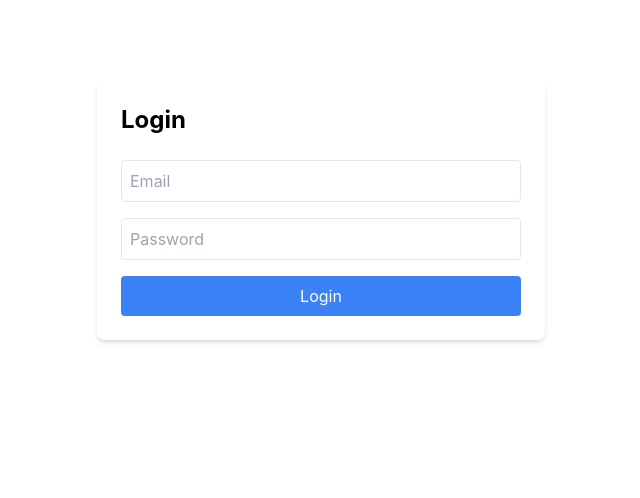
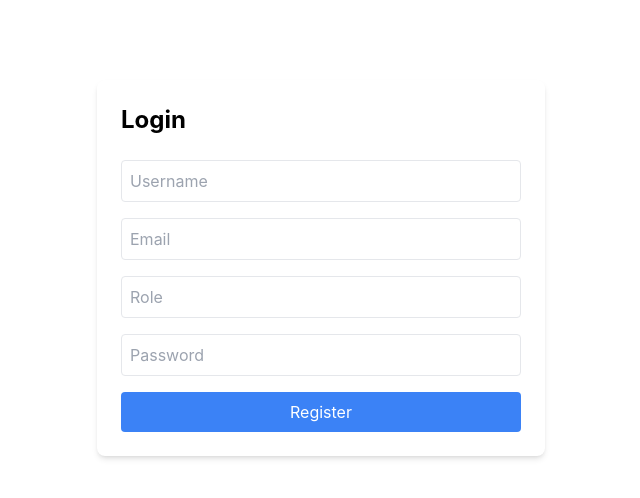
Before and after one commit to SubodaDabarera/Quiz-Platform-Frontend, a React (Vite) app: page /register in a window 1280 px wide. Shown: the top 498 px of the page, without its empty margins (319-959 px from the left). Built offline with nearby package versions, Linux system fonts and the light colour scheme.

Commit message:
execution issue fixes added

```diff
--- a/src/components/Quiz/QuizList.tsx
+++ b/src/components/Quiz/QuizList.tsx
@@ -1,8 +1,8 @@
 import { useEffect, useState } from 'react';
 import axios from 'axios';
-import {Quiz} from '@/types'
-import LoadingSpinner from '@/components/LoadingSpinner'
-import ErrorAlert from '@/components/ErrorAlert'
+import {Quiz} from '../../types'
+import LoadingSpinner from '../LoadingSpinner'
+import ErrorAlert from '../ErrorAlert'
 
 export default function QuizList() {
   const [quizzes, setQuizzes] = useState<Quiz[]>([]);
--- a/src/pages/Admin.tsx
+++ b/src/pages/Admin.tsx
@@ -1,7 +1,7 @@
 import { useState } from 'react';
 import { Link } from 'react-router-dom';
-import CreateQuizForm from '@/components/Quiz/CreateQuizForm';
-import QuizList from '@/components/Quiz/QuizList';
+import CreateQuizForm from '../components/Quiz/CreateQuizForm';
+import QuizList from '../components/Quiz/QuizList';
 
 export default function Admin() {
   const [showForm, setShowForm] = useState(false);
--- a/src/pages/Login.tsx
+++ b/src/pages/Login.tsx
@@ -1,6 +1,6 @@
 import { useForm } from 'react-hook-form';
 import { useNavigate } from 'react-router-dom';
-import axios from 'axios';
+import {axiosRequest} from '../utils/api'
 
 interface LoginForm {
   email: string;
@@ -13,7 +13,7 @@ export default function Login() {
 
   const onSubmit = async (data: LoginForm) => {
     try {
-      const res = await axios.post('/api/auth/login', data);
+      const res = await axiosRequest.post('/api/auth/login', data)
       localStorage.setItem('token', res.data.token);
       localStorage.setItem('role', res.data.role);
       navigate('/');
--- a/src/pages/QuizRoom.tsx
+++ b/src/pages/QuizRoom.tsx
@@ -1,7 +1,8 @@
 import { useEffect, useState } from 'react';
 import { useParams } from 'react-router-dom';
-import { useSocket } from '@/contexts/SocketContext';
-import { Player } from '@/types';
+// import { useSocket } from '@/contexts/SocketContext';
+import {useSocket} from '../contexts/SocketContext'
+import { Player } from '../types';
 
 export default function QuizRoom() {
   const { quizId } = useParams();
--- a/src/pages/Register.tsx
+++ b/src/pages/Register.tsx
@@ -1,6 +1,7 @@
 import { useForm } from 'react-hook-form';
 import { useNavigate } from 'react-router-dom';
 import axios from 'axios';
+import {axiosRequest} from '../utils/api'
 
 interface RegisterForm {
     username: string;
@@ -15,12 +16,12 @@ export default function Register() {
 
   const onSubmit = async (data: RegisterForm) => {
     try {
-      const res = await axios.post('/api/auth/login', data);
-      localStorage.setItem('token', res.data.token);
-      localStorage.setItem('role', res.data.role);
+      // const res = await axios.post('/api/auth/login', data);
+      const res = await axiosRequest.post('/api/auth/register', data)
+      localStorage.setItem('token', res?.data?.token);
       navigate('/');
     } catch (error) {
-      alert('Login failed');
+      alert('Registration failed');
     }
   };
 
@@ -29,9 +30,21 @@ export default function Register() {
       <h1 className="text-2xl font-bold mb-6">Login</h1>
       <form onSubmit={handleSubmit(onSubmit)} className="space-y-4">
         <input
+          {...register('username')}
+          type="text"
+          placeholder="Username"
+          className="w-full p-2 border rounded"
+        />
+        <input
           {...register('email')}
           type="email"
           placeholder="Email"
+          className="w-full p-2 border rounded"
+        />
+        <input
+          {...register('role')}
+          type="text"
+          placeholder="Role"
           className="w-full p-2 border rounded"
         />
         <input
@@ -44,7 +57,7 @@ export default function Register() {
           type="submit"
           className="w-full bg-blue-500 text-white p-2 rounded hover:bg-blue-600"
         >
-          Login
+          Register
         </button>
       </form>
     </div>
```
